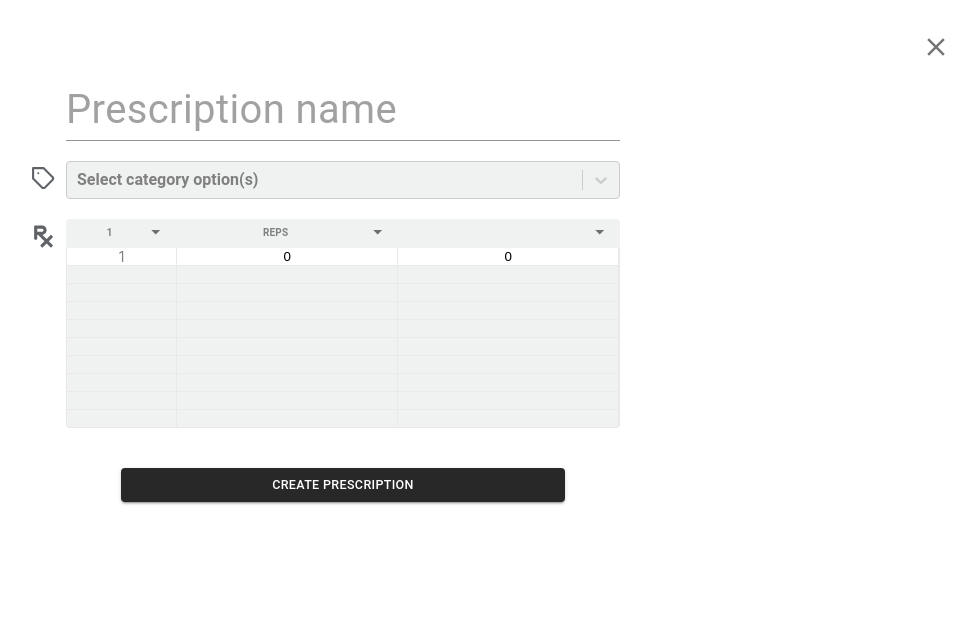
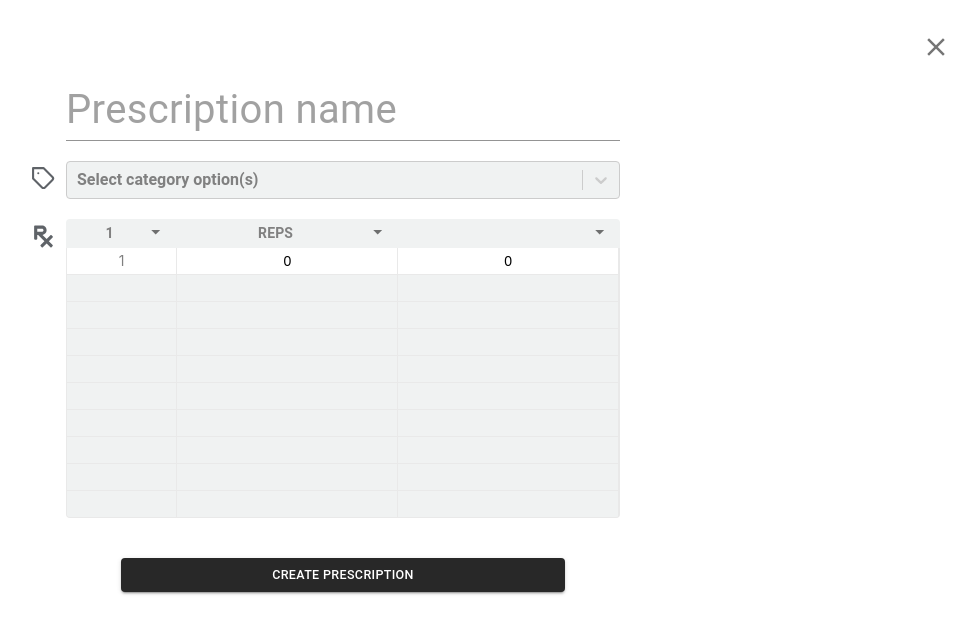
Before and after one commit to train-formula/cms, a React (Create React App) app: page / in a window 1280 px wide. Both pictures are taken after typing "Sample" into the empty fields and a click on the button "CREATE A PROGRAM". Shown: the top 634 px of the page, without its empty margins (297-1273 px from the left). Built offline with nearby package versions, Linux system fonts and the light colour scheme.

Commit message:
WIP prescription table

```diff
--- a/src/components/PrescriptionTable/Parameter.tsx
+++ b/src/components/PrescriptionTable/Parameter.tsx
@@ -11,8 +11,6 @@ import FormControl from '@material-ui/core/FormControl'
 import Select from '@material-ui/core/Select'
 import InputBase from '@material-ui/core/InputBase'
 
-import { Prescription } from './store'
-
 const BootstrapInput = withStyles((theme: Theme) =>
   createStyles({
     root: {
@@ -23,7 +21,7 @@ const BootstrapInput = withStyles((theme: Theme) =>
     input: {
       position: 'relative',
       border: 'none',
-      fontSize: '10px',
+      fontSize: '1.4rem',
       color: '#808080',
       fontWeight: 'bold',
       textTransform: 'uppercase',
--- a/src/components/PrescriptionTable/Table.tsx
+++ b/src/components/PrescriptionTable/Table.tsx
@@ -46,6 +46,10 @@ const Set = styled.div<SetProps>`
       outline: none;
     }
   }
+  .cell {
+    padding: 0.5rem 0;
+    font-size: 1.4rem;
+  }
 `
 Set.defaultProps = {
   theme: {
@@ -66,8 +70,9 @@ export const Table: React.FC<Props> = ({ prescription }) => {
       {prescription.sets.map(({ order, parameter1, parameter2 }, i) => (
         <Set key={i} order={order}>
           <div className="cell set-count">{order}</div>
+
           <input className="cell parameter1" value={parameter1} />
-          <input className="cell parameter2" value={parameter2} />
+          <input className="cell parameter2" value={parameter2 && parameter2} />
         </Set>
       ))}
     </Container>
--- a/src/components/PrescriptionTable/store.ts
+++ b/src/components/PrescriptionTable/store.ts
@@ -3,8 +3,8 @@ import React from 'react'
 // state
 interface PrescriptionSet {
   order: number | undefined
-  parameter1: number | undefined
-  parameter2?: number | undefined
+  parameter1: number | undefined | string
+  parameter2?: number | undefined | string
 }
 
 interface PrescriptionParameter {
@@ -40,8 +40,23 @@ export const reducer: React.Reducer<Prescription, PrescriptionAction> = (
 ) => {
   switch (type) {
     case PrescriptionActionTypes.UPDATE_SET_COUNT: {
-      console.log('payload', payload)
-      return prescription
+      const { setCount } = payload
+      const sets = Array.from({ length: 10 }, (_, index) => {
+        const set = prescription.sets[index]
+        if (index < setCount && set.order) {
+          return set
+        } else if (index < setCount && !set.order) {
+          return { order: index + 1, parameter1: 0, parameter2: 0 }
+        } else {
+          return {
+            order: undefined,
+            parameter1: '',
+            parameter2: '',
+          }
+        }
+      })
+
+      return { ...prescription, sets }
     }
     case PrescriptionActionTypes.SELECT_PARAMETER_TYPE: {
       console.log('payload', payload)
```
